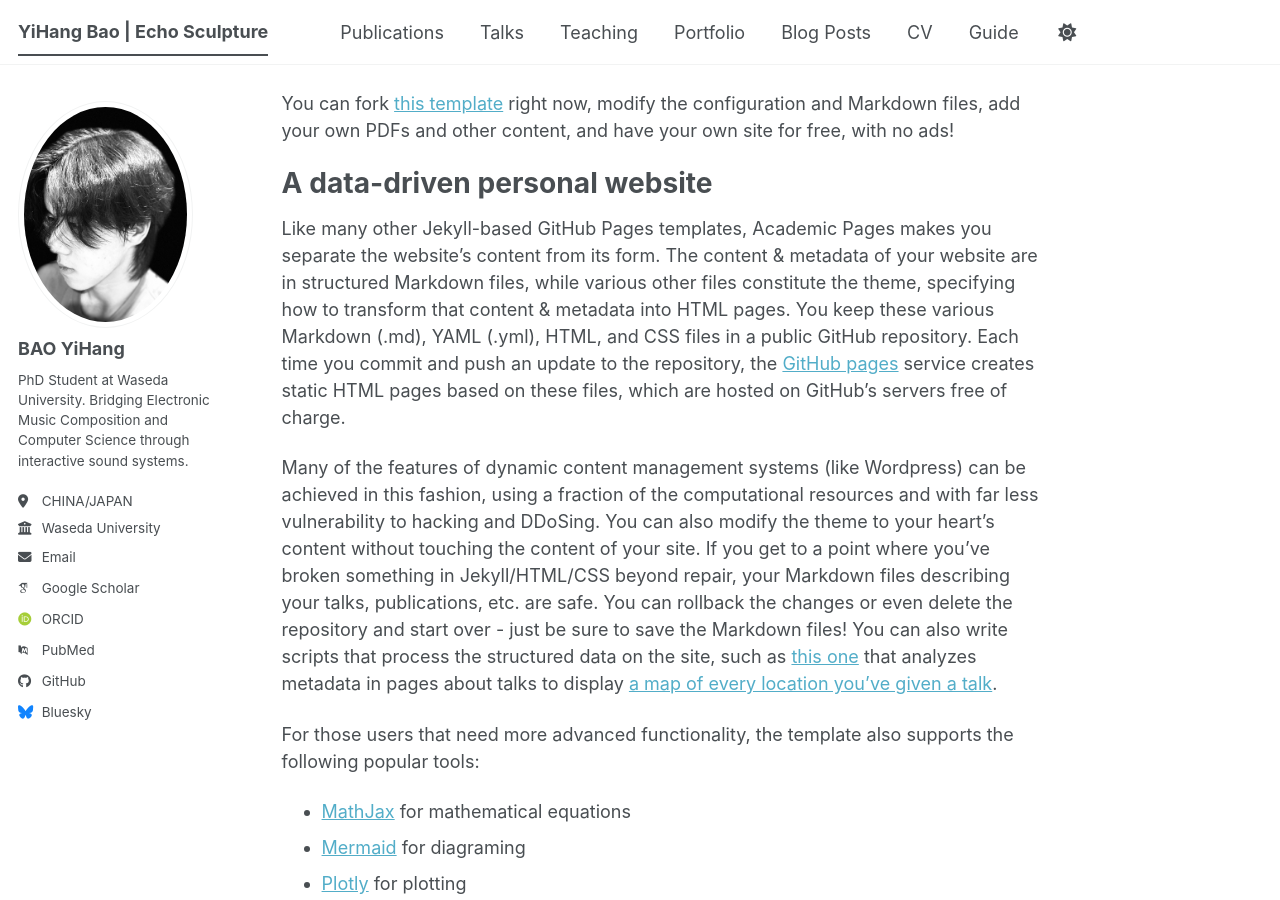
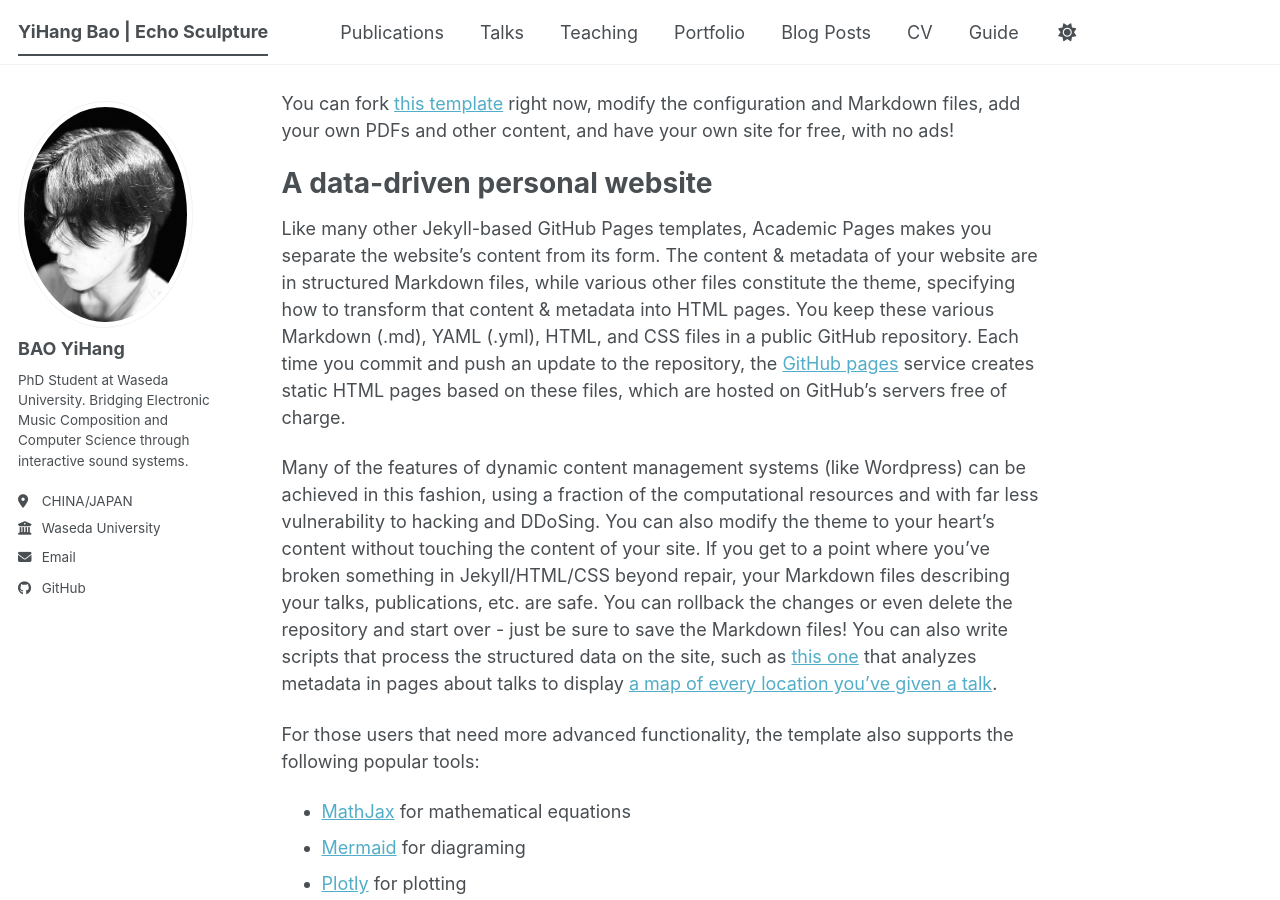
Before and after one commit to Echo-Sculpture/Echo-Sculpture.github.io, a Jekyll site: the page built from _pages/about.md, in a window 1280 px wide and 900 px high, scrolled down 321 px. Built offline with Jekyll 4.4.1, drawn with Linux system fonts in a browser that asks for light colours; some web fonts are replaced; a script bundle is joined from its source files by our own code; library files that are not in the unit come from our copies; some of the changed lines change nothing that is shown.

Commit message:
Update _config.yml

```diff
--- a/_config.yml
+++ b/_config.yml
@@ -35,13 +35,13 @@
   # Academic websites
   academia         : # URL
   arxiv            : # URL - Update with the correct link to your profile
-  googlescholar    : "https://scholar.google.com/citations?user=PS_CX0AAAAAJ"
+  googlescholar    :
   inspire-hep      : # URL
   impactstory      : # URL
-  orcid            : "https://orcid.org/yourorcidurl"
+  orcid            :
   semantic         : # URL
   ssrn             : # URL
-  pubmed           : "https://www.ncbi.nlm.nih.gov/pubmed/?term=john+snow"
+  pubmed           :
   researchgate     : # URL
   scopus           : # URL
   zotero           : # URL
@@ -51,13 +51,13 @@
   bitbucket        : # Username - Update with your username on the site
   codepen          : # Username
   dribbble         : # Username
-  github           : "academicpages"
+  github           : "Echo-Sculpture"
   kaggle           : # Username
   stackoverflow    : # User number or user number and name (i.e., use "1" or "1/jeff-atwood")
 
   # Social media
   artstation       : # Username
-  bluesky          : "bsky.app" # Replace this with you Bluesky username
+  bluesky          : # Replace this with you Bluesky username
   facebook         : # Username
   flickr           : # Username
   foursquare       : # Username
```
